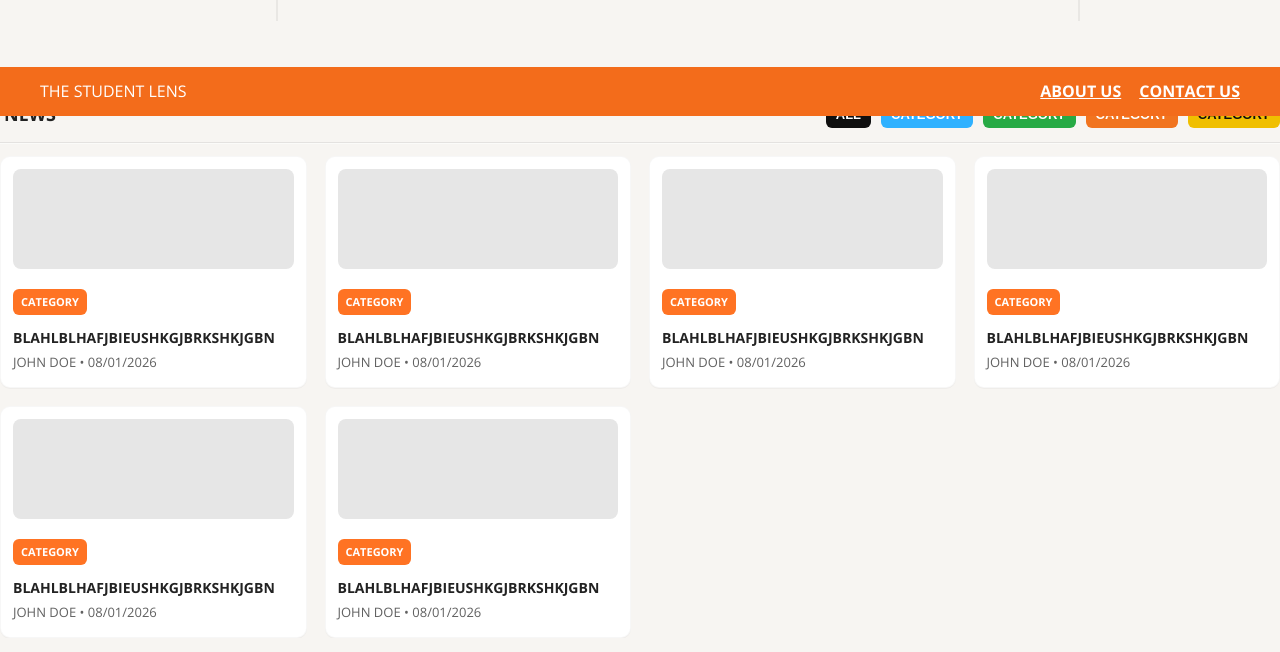
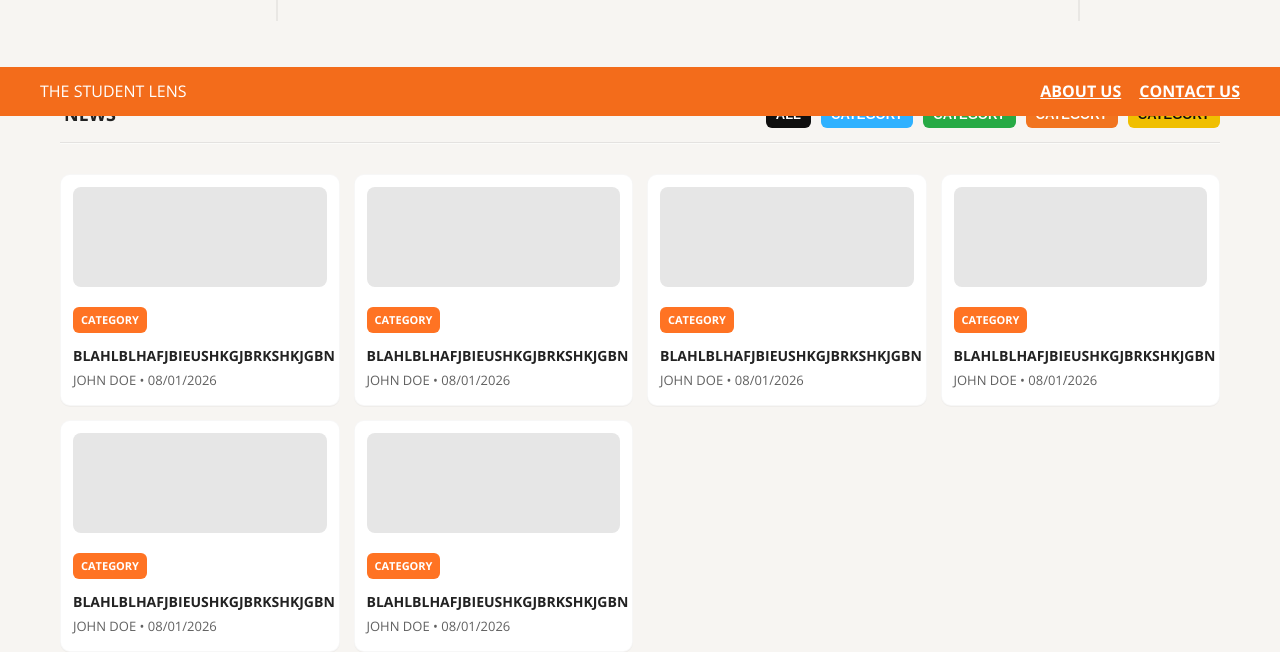
Before and after one commit to TENRON1844/Student-Lens, a plain HTML site: page index.html in a window 1280 px wide. Shown: the part 684-1336 px from the top of the page. Drawn offline with nearby package versions, Linux system fonts and the light colour scheme.

Commit message:
Update style.css

```diff
--- a/style.css
+++ b/style.css
@@ -53,7 +53,15 @@
    .prof-pic { width:34px; height:34px; border-radius:50%; object-fit:cover; border:2px solid #fff; box-shadow:0 1px 0 rgba(0,0,0,.06); }
 
    /* thin divider */
-   .thin-divider{ height:2px; border-top:1px solid rgba(0,0,0,.08); border-bottom:1px solid rgba(255,255,255,.6); }
+   .thin-divider {
+  height: 1px;
+  border-top: 1px solid rgba(0,0,0,.08);
+  border-bottom: 1px solid rgba(255,255,255,.6);
+
+  max-width: 1160px; /* match your other elements */
+  margin-left: auto;
+  margin-right: auto;
+}
 
    /* -------------------------
       Main layout grid
@@ -120,7 +128,18 @@
    .badge-overlay{ position:absolute; right:18px; bottom:18px; }
 
    /* NEWS title & filters */
-   .news-header{ display:flex; align-items:center; justify-content:space-between; margin:6px 0 14px; gap:18px; }
+   .news-header {
+  display: flex;
+  align-items: center;
+  justify-content: space-between;
+  gap: 18px;
+
+  max-width: 1160px;  /* match .news-grid */
+  margin-left: auto;  /* center horizontally */
+  margin-right: auto;
+  margin-top: 6px;
+  margin-bottom: 14px;
+}
    .news-title{ font-size:18px; font-weight:700; color:#222; margin-left:4px; }
    .filter-row{ display:flex; gap:10px; align-items:center; }
    .filter{ padding:6px 10px; border-radius:6px; border:none; font-weight:700; font-size:13px; cursor:pointer; }
@@ -133,10 +152,14 @@
    /* news grid */
    .news-grid{
      display:grid;
+     max-width: 1160px;
      grid-template-columns: repeat(4, 1fr);
-     gap:18px;
-     margin-top:12px;
+     gap:14px;
+     margin-left: auto;  /* center horizontally */
+     margin-right: auto;
+     margin-top:30px;
    }
+
    .grid-card{
      background:#fff;
      border-radius:10px;
```
